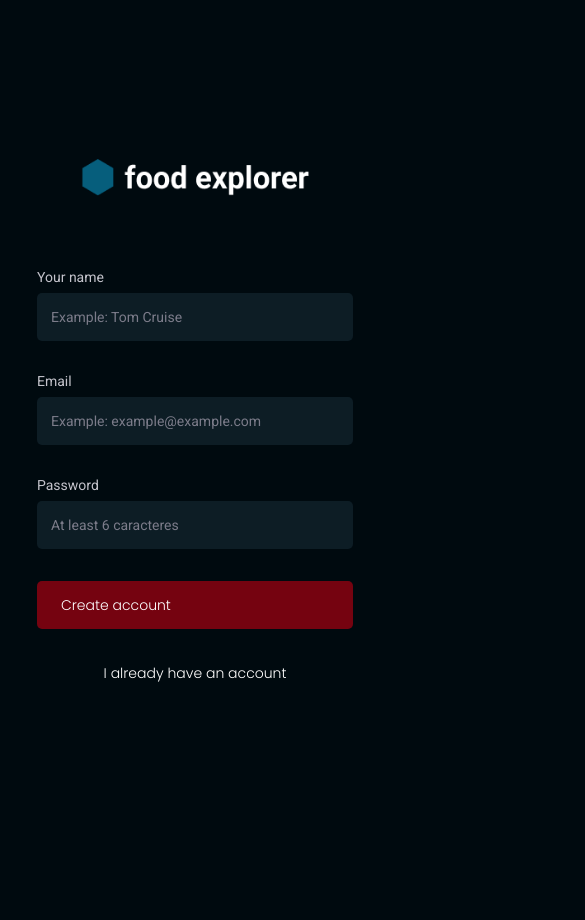
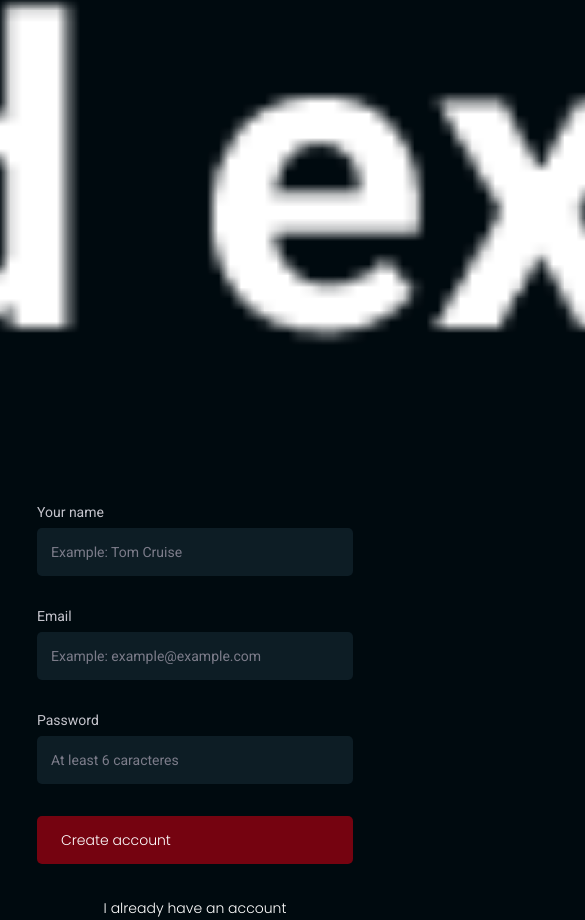
Before and after one commit to MoaraMiranda/food-explorer, a React (Vite) app: page / in a window 390 px wide. Shown: the top 920 px of the page, 585 px wide, since content can reach past the window. Before the commit the page ends 844 px from the top, so only its background shows below. Built offline with nearby package versions, Linux system fonts and the light colour scheme.

Commit message:
Logotype responsive config

```diff
--- a/src/components/Logotype/styles.js
+++ b/src/components/Logotype/styles.js
@@ -2,7 +2,7 @@ import styled from "styled-components";
 import { DEVICE_BREAKPOINTS } from "../../styles/deviceBreakpoints";
 
 export const Container = styled.div`
-  width: ${(props) => props.$size || 100}px;
+  width: ${(props) => props.$size || 8.3}rem;
   height: auto;
   > h1 {
     margin-left: 8px;
@@ -14,6 +14,6 @@ export const Container = styled.div`
   }
 
   @media (min-width: ${DEVICE_BREAKPOINTS.LG}) {
-    width: ${(props) => props.$desktopSize || 100}px;
+    width: ${(props) => props.$desktopSize || 8.3}rem;
   }
 `;
```
